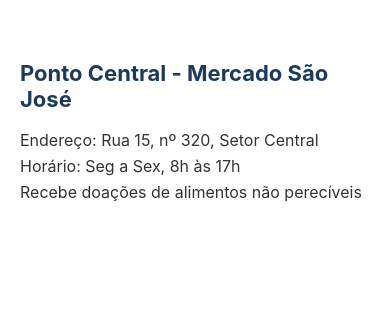
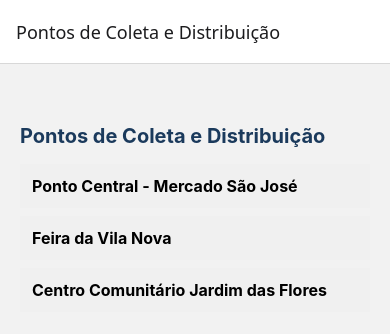
Before and after one commit to SaraOliveira-404/instituto-mao-amiga, a React Native app: screen /ListaPontos in a window 390 px wide. Shown: the top 334 px of the page. Built offline with nearby package versions, Linux system fonts and the light colour scheme.

Commit message:
feat: navegação entre lista e detalhe de pontos com Stack Navigator refs #04

```diff
--- a/App.tsx
+++ b/App.tsx
@@ -1,107 +1,30 @@
-import { View, Text, StyleSheet } from 'react-native';
+import { NavigationContainer } from '@react-navigation/native';
+import { createNativeStackNavigator } from '@react-navigation/native-stack';
+import ListaPontos from './ListaPontos';
+import DetalhePonto from './DetalhePonto';
 
-type Ponto = {
-  id: string;
-  nome: string;
-  endereco: string;
-  horario: string;
-  recebeOuDistribui: string;
+export type RootStackParamList = {
+  ListaPontos: undefined;
+  DetalhePonto: { pontoId: string };
 };
 
-const pontosMock: Ponto[] = [
-  {
-    id: '1',
-    nome: 'Ponto Central - Mercado São José',
-    endereco: 'Rua 15, nº 320, Setor Central',
-    horario: 'Seg a Sex, 8h às 17h',
-    recebeOuDistribui: 'Recebe doações de alimentos não perecíveis',
-  },
-  {
-    id: '2',
-    nome: 'Feira da Vila Nova',
-    endereco: 'Av. Anhanguera, esquina com Rua T-30',
-    horario: 'Sáb, 6h às 12h',
-    recebeOuDistribui: 'Recebe frutas e verduras excedentes da feira',
-  },
-  {
-    id: '3',
-    nome: 'Centro Comunitário Jardim das Flores',
-    endereco: 'Rua das Acácias, nº 145, Jardim das Flores',
-    horario: 'Ter e Qui, 13h às 18h',
-    recebeOuDistribui: 'Distribui roupas e alimentos para famílias cadastradas',
-  },
-];
+const Stack = createNativeStackNavigator<RootStackParamList>();
 
-function PontoItem({ ponto }: { ponto: Ponto }) {
+export default function App() {
   return (
-    <View style={styles.item}>
-      <Text style={styles.itemNome}>{ponto.nome}</Text>
-    </View>
+    <NavigationContainer>
+      <Stack.Navigator initialRouteName="ListaPontos">
+        <Stack.Screen
+          name="ListaPontos"
+          component={ListaPontos}
+          options={{ title: 'Pontos de Coleta e Distribuição' }}
+        />
+        <Stack.Screen
+          name="DetalhePonto"
+          component={DetalhePonto}
+          options={{ title: 'Detalhes do Ponto' }}
+        />
+      </Stack.Navigator>
+    </NavigationContainer>
   );
 }
-
-function TelaListaPontos() {
-  return (
-    <View style={styles.container}>
-      <Text style={styles.titulo}>Pontos de Coleta e Distribuição</Text>
-      {pontosMock.map((ponto) => (
-        <PontoItem key={ponto.id} ponto={ponto} />
-      ))}
-    </View>
-  );
-}
-
-function DetalhePonto({ ponto }: { ponto: Ponto }) {
-  return (
-    <View style={styles.container}>
-      <Text style={styles.nome}>{ponto.nome}</Text>
-      <Text style={styles.campo}>Endereço: {ponto.endereco}</Text>
-      <Text style={styles.campo}>Horário: {ponto.horario}</Text>
-      <Text style={styles.campo}>{ponto.recebeOuDistribui}</Text>
-    </View>
-  );
-}
-
-function TelaDetalhePonto() {
-  return <DetalhePonto ponto={pontosMock[0]} />;
-}
-
-
-export default function App() {
-  //return <TelaListaPontos />;
-  return <TelaDetalhePonto />;
-}
-
-const styles = StyleSheet.create({
-  container: {
-    flex: 1,
-    padding: 20,
-    marginTop: 40,
-  },
-  titulo: {
-    fontSize: 20,
-    fontWeight: 'bold',
-    marginBottom: 16,
-    color: '#1B3A5C',
-  },
-  item: {
-    padding: 12,
-    marginBottom: 8,
-    backgroundColor: '#F0F0F0',
-  },
-  itemNome: {
-    fontSize: 16,
-    fontWeight: 'bold',
-  },
-  nome: {
-    fontSize: 22,
-    fontWeight: 'bold',
-    color: '#1B3A5C',
-    marginBottom: 12,
-  },
-  campo: {
-    fontSize: 16,
-    marginTop: 6,
-    color: '#333333',
-  },
-});
--- /dev/null
+++ b/DetalhePonto.tsx
@@ -0,0 +1,34 @@
+import { View, Text, StyleSheet } from 'react-native';
+import type { NativeStackScreenProps } from '@react-navigation/native-stack';
+import type { RootStackParamList } from './App';
+import { pontosMock, Ponto } from './ListaPontos';
+
+type Props = NativeStackScreenProps<RootStackParamList, 'DetalhePonto'>;
+
+function PontoDetalhe({ ponto }: { ponto: Ponto }) {
+  return (
+    <View style={styles.container}>
+      <Text style={styles.nome}>{ponto.nome}</Text>
+      <Text style={styles.campo}>Endereço: {ponto.endereco}</Text>
+      <Text style={styles.campo}>Horário: {ponto.horario}</Text>
+      <Text style={styles.campo}>{ponto.recebeOuDistribui}</Text>
+    </View>
+  );
+}
+
+function DetalhePonto({ route }: Props) {
+  const { pontoId } = route.params;
+  const ponto = pontosMock.find((p) => p.id === pontoId);
+
+  if (!ponto) return null;
+
+  return <PontoDetalhe ponto={ponto} />;
+}
+
+export default DetalhePonto;
+
+const styles = StyleSheet.create({
+  container: { flex: 1, padding: 20 },
+  nome: { fontSize: 22, fontWeight: 'bold', color: '#1B3A5C', marginBottom: 12 },
+  campo: { fontSize: 16, marginTop: 6, color: '#333333' },
+});
--- /dev/null
+++ b/ListaPontos.tsx
@@ -0,0 +1,69 @@
+import { View, Text, TouchableOpacity, StyleSheet } from 'react-native';
+import type { NativeStackScreenProps } from '@react-navigation/native-stack';
+import type { RootStackParamList } from './App';
+
+export type Ponto = {
+  id: string;
+  nome: string;
+  endereco: string;
+  horario: string;
+  recebeOuDistribui: string;
+};
+
+export const pontosMock: Ponto[] = [
+  {
+    id: '1',
+    nome: 'Ponto Central - Mercado São José',
+    endereco: 'Rua 15, nº 320, Setor Central',
+    horario: 'Seg a Sex, 8h às 17h',
+    recebeOuDistribui: 'Recebe doações de alimentos não perecíveis',
+  },
+  {
+    id: '2',
+    nome: 'Feira da Vila Nova',
+    endereco: 'Av. Anhanguera, esquina com Rua T-30',
+    horario: 'Sáb, 6h às 12h',
+    recebeOuDistribui: 'Recebe frutas e verduras excedentes da feira',
+  },
+  {
+    id: '3',
+    nome: 'Centro Comunitário Jardim das Flores',
+    endereco: 'Rua das Acácias, nº 145, Jardim das Flores',
+    horario: 'Ter e Qui, 13h às 18h',
+    recebeOuDistribui: 'Distribui roupas e alimentos para famílias cadastradas',
+  },
+];
+
+type Props = NativeStackScreenProps<RootStackParamList, 'ListaPontos'>;
+
+function PontoItem({ ponto, onPress }: { ponto: Ponto; onPress: () => void }) {
+  return (
+    <TouchableOpacity style={styles.item} onPress={onPress}>
+      <Text style={styles.itemNome}>{ponto.nome}</Text>
+    </TouchableOpacity>
+  );
+}
+
+function ListaPontos({ navigation }: Props) {
+  return (
+    <View style={styles.container}>
+      <Text style={styles.titulo}>Pontos de Coleta e Distribuição</Text>
+      {pontosMock.map((ponto) => (
+        <PontoItem
+          key={ponto.id}
+          ponto={ponto}
+          onPress={() => navigation.navigate('DetalhePonto', { pontoId: ponto.id })}
+        />
+      ))}
+    </View>
+  );
+}
+
+export default ListaPontos;
+
+const styles = StyleSheet.create({
+  container: { flex: 1, padding: 20, marginTop: 40 },
+  titulo: { fontSize: 20, fontWeight: 'bold', marginBottom: 16, color: '#1B3A5C' },
+  item: { padding: 12, marginBottom: 8, backgroundColor: '#F0F0F0' },
+  itemNome: { fontSize: 16, fontWeight: 'bold' },
+});
--- a/package.json
+++ b/package.json
@@ -9,10 +9,14 @@
     "web": "expo start --web"
   },
   "dependencies": {
+    "@react-navigation/native": "^7.3.16",
+    "@react-navigation/native-stack": "^7.18.8",
     "expo": "~54.0.35",
     "expo-status-bar": "~3.0.9",
     "react": "19.1.0",
-    "react-native": "0.81.5"
+    "react-native": "0.81.5",
+    "react-native-safe-area-context": "~5.6.0",
+    "react-native-screens": "~4.16.0"
   },
   "devDependencies": {
     "@types/react": "~19.1.0",
```
Also changed, not shown: 1 other file (tests, documents, lock files or other folders).
